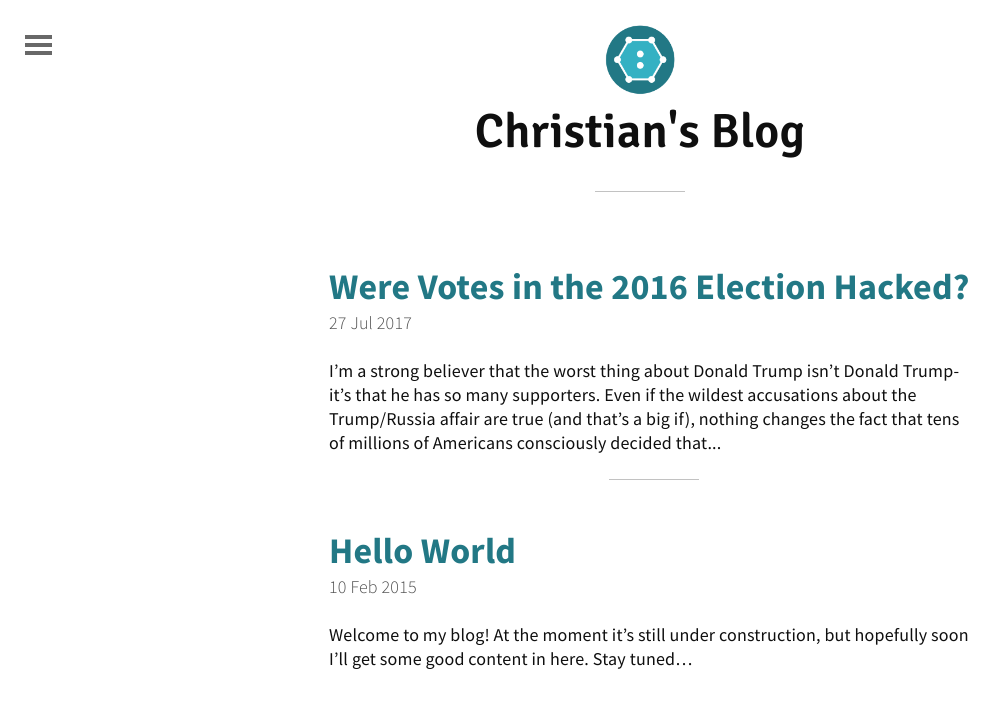
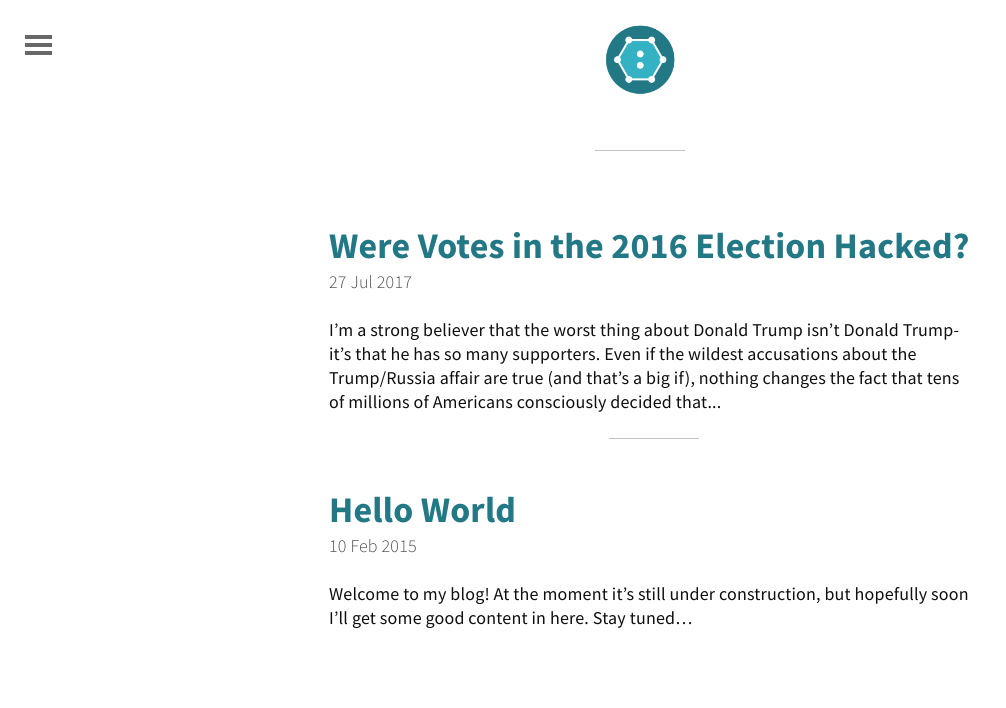
Before and after one commit to kwitophurr/kwitophurr.github.io, a Jekyll site: the page built from index.html, in a window 1280 px wide. Shown: the top 708 px of the page, without its empty margins (0-1006 px from the left). Built offline with Jekyll 4.4.1, drawn with Linux system fonts in a browser that asks for light colours; the list of posts is cut into pages by our own code.

Commit message:
Trying to fix links..

```diff
--- a/_includes/header.html
+++ b/_includes/header.html
@@ -1,5 +1,6 @@
 <header id="header">
-	<a href="{{ site.baseurl }}">
-		<img src="{{ "/img/logo.png" | prepend: site.baseurl | replace: '//', '/' }}" alt="Logo"><h1>Christian's Blog</h1>
+	<a href="{{ site.about }}">
+		<img src="{{ "/img/logo.png" | prepend: site.baseurl | replace: '//', '/' }}" alt="Logo"><h1>{{ site.baseurl }}
+</h1>
 	</a>
 </header>
--- a/_includes/menu.html
+++ b/_includes/menu.html
@@ -2,6 +2,7 @@
 	<div id="nav-list">
 		<a href="{{ site.baseurl }}">Home</a>
 		<!-- Nav pages -->
+		{{site.baseurl}}
 	  {% for page in site.pages %}
 	    {% if page.layout == "page" and page.title != "Home" %}
 	      <a href="{% if site.baseurl == "/" %}{{ page.url }}{% else %}{{ page.url | prepend: site.baseurl }}{% endif %}" title="{{ page.title }}">{{ page.title }}</a>
```
